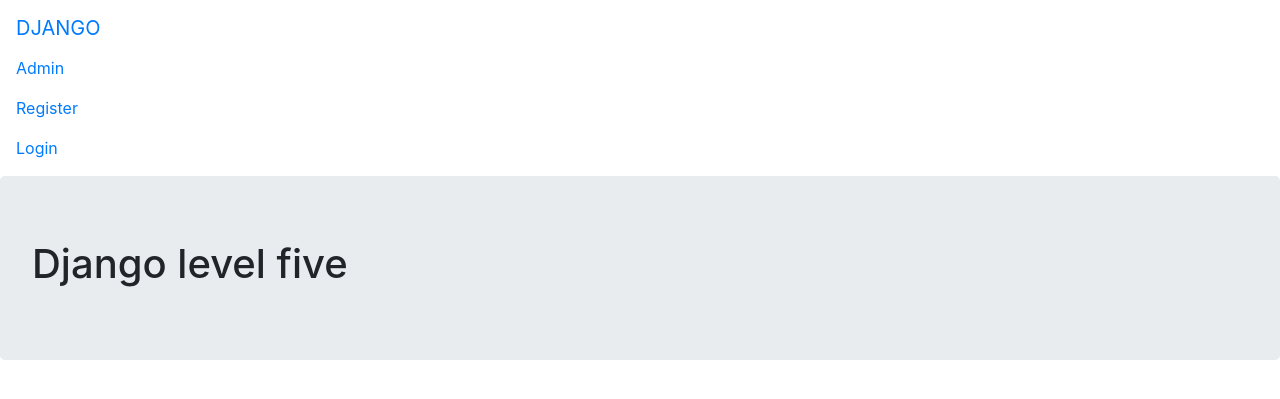
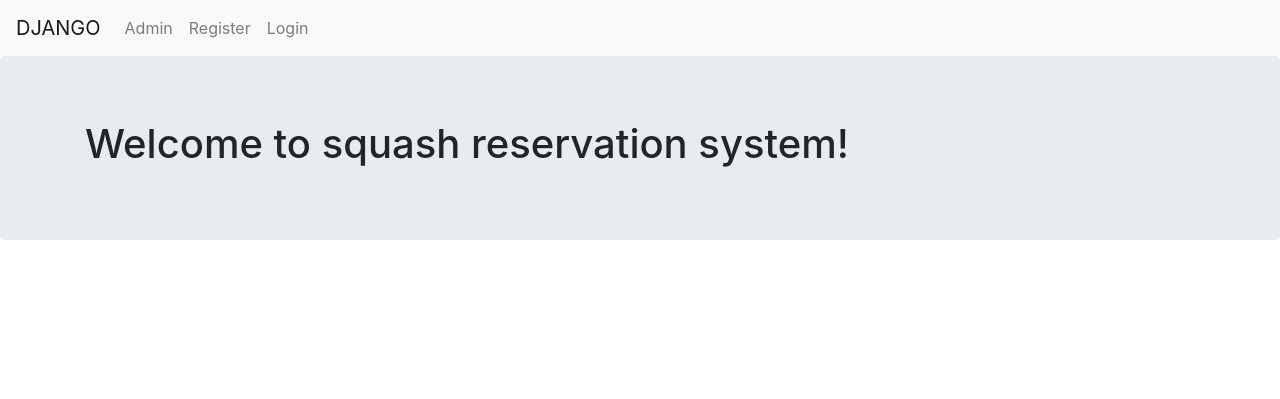
Before and after one commit to Wyro/squash-reservation-system, a Django app: page / in a window 1280 px wide. Shown: the top 399 px of the page. Run offline with Django 3.2, Linux system fonts and the light colour scheme; some libraries are stand-ins or nearby versions.

Commit message:
Some visual changes

```diff
--- a/Squash_reservation_system/learning/settings.py
+++ b/Squash_reservation_system/learning/settings.py
@@ -28,9 +28,9 @@ STATIC_ROOT = "/home/Wyro/squash-reservation-system/Squash_reservation_system/st
 SECRET_KEY = 'tw-(yxrhz-er5yf48ip!0k&(!p#6q6%nys)w-rd%s(8t2-*88w'
 
 # SECURITY WARNING: don't run with debug turned on in production!
-DEBUG = False
+DEBUG = True
 
-ALLOWED_HOSTS = ['wyro.pythonanywhere.com']
+ALLOWED_HOSTS = ['wyro.pythonanywhere.com','127.0.0.1']
 
 
 # Application definition
--- a/Squash_reservation_system/templates/basic_app/base.html
+++ b/Squash_reservation_system/templates/basic_app/base.html
@@ -2,13 +2,11 @@
 <html lang="en" dir="ltr">
   <head>
     <meta charset="utf-8">
-    <title></title>
-
+    <title>Squash_reservation_system</title>
     <link rel="stylesheet" href="https://stackpath.bootstrapcdn.com/bootstrap/4.3.1/css/bootstrap.min.css" integrity="sha384-ggOyR0iXCbMQv3Xipma34MD+dH/1fQ784/j6cY/iJTQUOhcWr7x9JvoRxT2MZw1T" crossorigin="anonymous">
   </head>
   <body>
-    <nav class="navbar navbar-default navbar-static-top">
-      <div class="containter">
+    <nav class="navbar navbar-expand-lg navbar-light bg-light">
           <ul class="nav navbar-nav">
             <li><a class="navbar-brand" href="{% url 'index' %}">DJANGO</a></li>
             <li><a class="nav-link" href="{% url 'admin:index' %}">Admin</a></li>
@@ -20,7 +18,6 @@
               <li><a class="nav-link" href="{% url 'basic_app:user_login' %}">Login</a></li>
             {% endif %}
           </ul>
-      </div>
     </nav>
 
   <div class="containter">
--- a/Squash_reservation_system/templates/basic_app/index.html
+++ b/Squash_reservation_system/templates/basic_app/index.html
@@ -2,8 +2,8 @@
 {% block body_block %}
 
 <div class="jumbotron">
-  <div class="containter">
-    <h1>Django level five</h1>
+  <div class="container">
+    <h1>Welcome to squash reservation system!</h1>
   </div>
 </div>
 
--- a/Squash_reservation_system/templates/basic_app/registration.html
+++ b/Squash_reservation_system/templates/basic_app/registration.html
@@ -18,7 +18,7 @@
       </form>
 
         {% endif %}
-</div>
+    </div>
 
 </div>
 
```
Also changed, not shown: Squash_reservation_system/db.sqlite3. Lines whose indentation alone changed are shown as unchanged.
